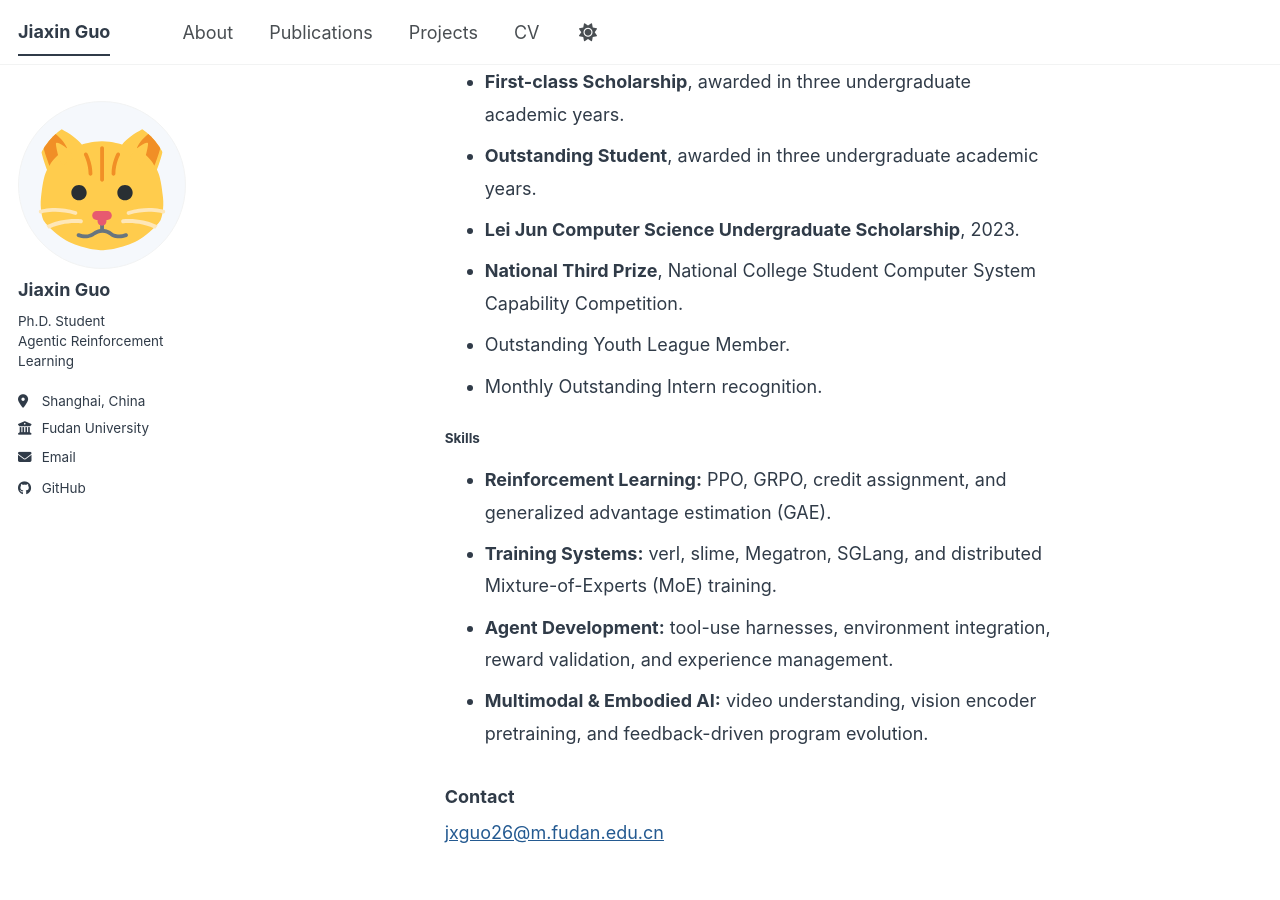
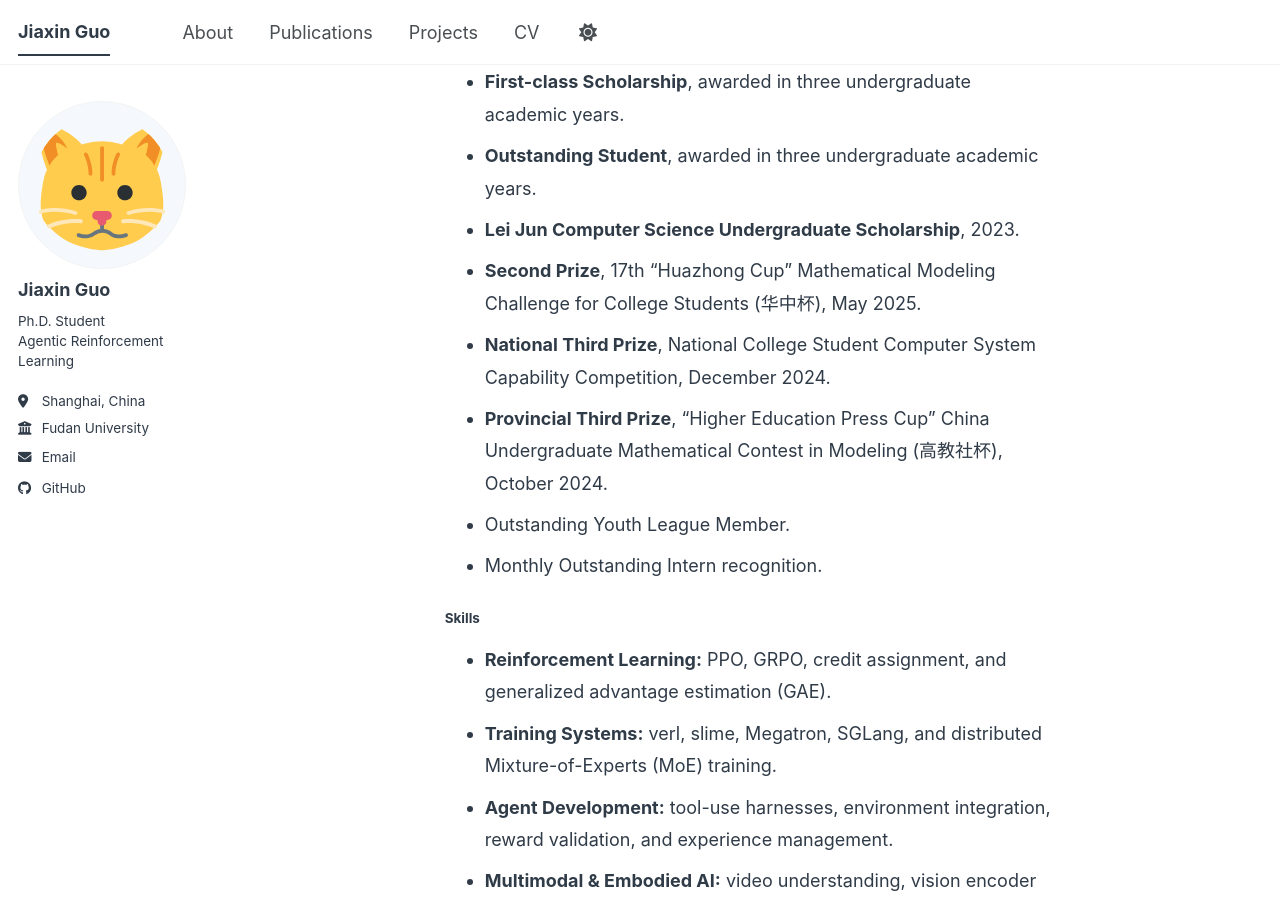
Before and after one commit to lazymieie/lazymieie.github.io, a Jekyll site: the page built from _pages/about.md, in a window 1280 px wide and 900 px high, scrolled down 4764 px. Built offline with Jekyll 4.4.1, drawn with Linux system fonts in a browser that asks for light colours; a script bundle is joined from its source files by our own code; a style sheet for code colours, icons or effects is not loaded.

Commit message:
Add dated competition awards and refresh updated assets

```diff
--- a/_includes/head.html
+++ b/_includes/head.html
@@ -13,4 +13,4 @@
 </script>
 
 <!-- For all browsers -->
-<link rel="stylesheet" href="{{ base_path }}/assets/css/main.css">
+<link rel="stylesheet" href="{{ base_path }}/assets/css/main.css?v={{ site.time | date: '%s' }}">
--- a/_includes/scripts.html
+++ b/_includes/scripts.html
@@ -1,4 +1,4 @@
-<script type="module" src="{{ base_path }}/assets/js/main.min.js"></script>
+<script type="module" src="{{ base_path }}/assets/js/main.min.js?v={{ site.time | date: '%s' }}"></script>
 
 {% include analytics.html %}
 
--- a/_includes/sections/cv.md
+++ b/_includes/sections/cv.md
@@ -27,7 +27,9 @@ Worked on PPO-based training and evaluation for long-horizon agents, tool-assist
 - **First-class Scholarship**, awarded in three undergraduate academic years.
 - **Outstanding Student**, awarded in three undergraduate academic years.
 - **Lei Jun Computer Science Undergraduate Scholarship**, 2023.
-- **National Third Prize**, National College Student Computer System Capability Competition.
+- **Second Prize**, 17th “Huazhong Cup” Mathematical Modeling Challenge for College Students (华中杯), May 2025.
+- **National Third Prize**, National College Student Computer System Capability Competition, December 2024.
+- **Provincial Third Prize**, “Higher Education Press Cup” China Undergraduate Mathematical Contest in Modeling (高教社杯), October 2024.
 - Outstanding Youth League Member.
 - Monthly Outstanding Intern recognition.
 
```
